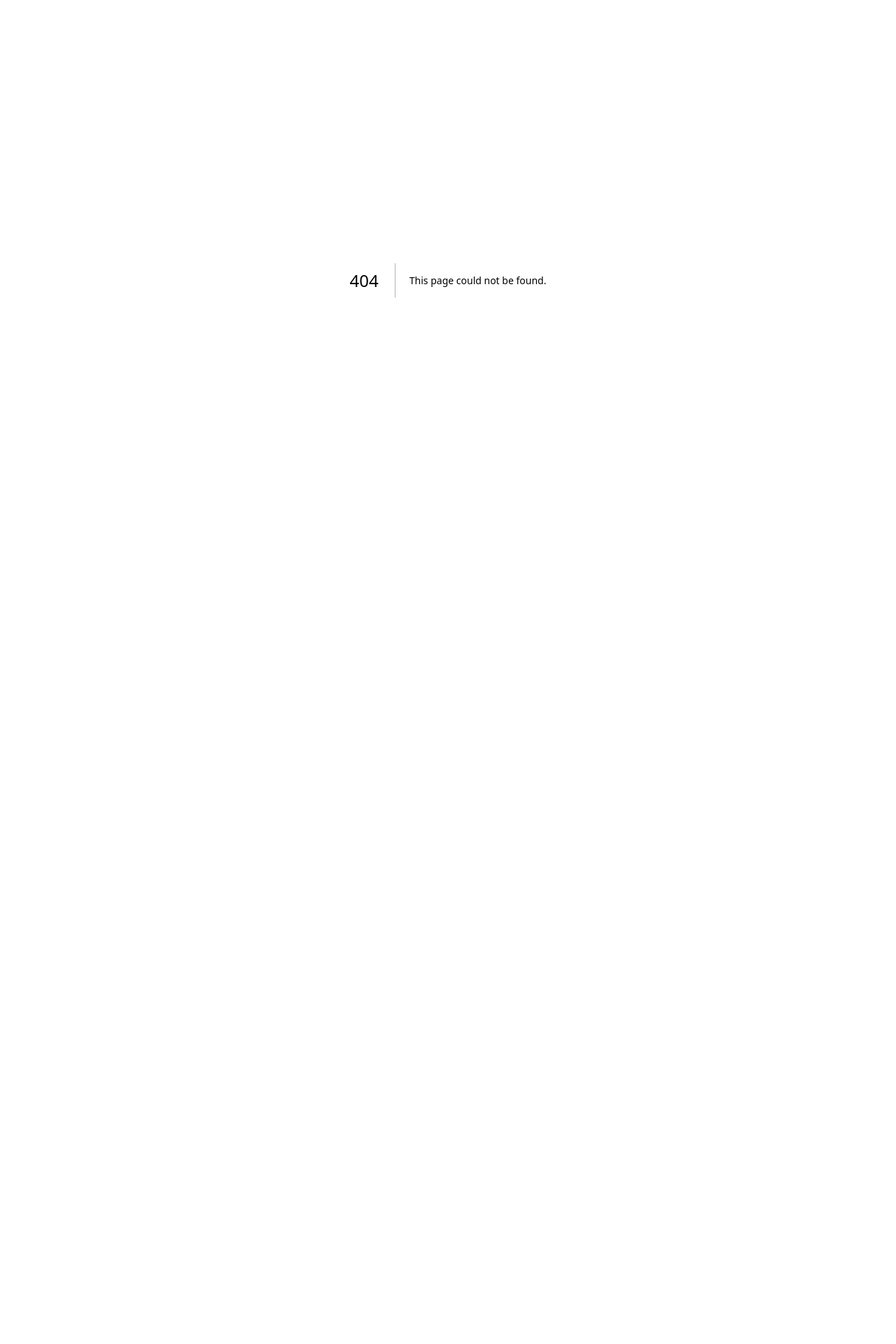
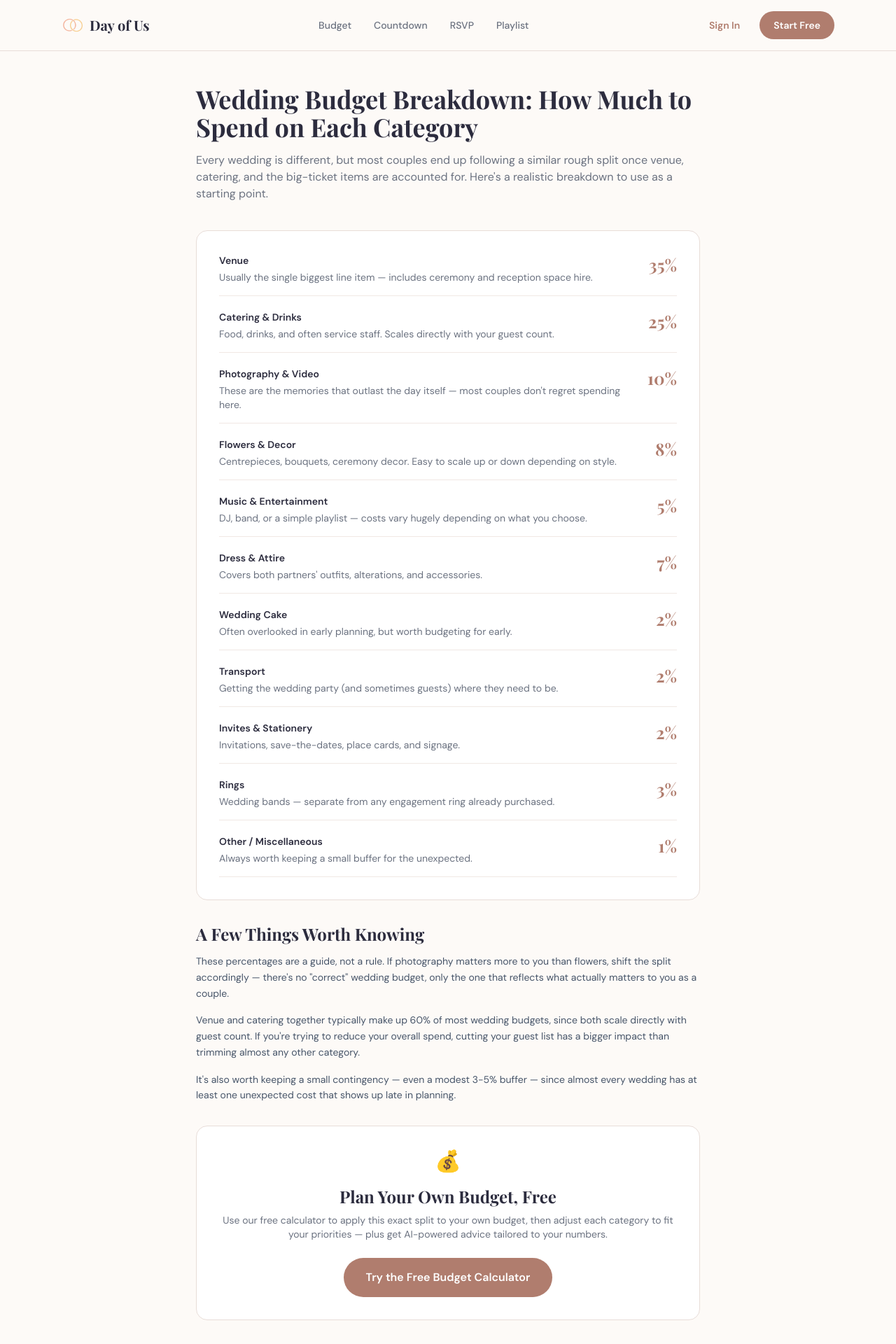
Before and after one commit to DayofUs/DayofUs, a Next.js app: page /guides/wedding-budget-breakdown in a window 1280 px wide. Before the commit this address had no page. Shown: the top 1920 px of the page at 70% size. Before the commit the page ends 800 px from the top, so only its background shows below. Built offline with nearby package versions, Linux system fonts and the light colour scheme; no server answers; a web font is replaced by a local one.

Commit message:
Create page.tsx

```diff
--- /dev/null
+++ b/app/guides/wedding-budget-breakdown/page.tsx
@@ -0,0 +1,68 @@
+import type { Metadata } from 'next';
+import Header from '@/components/Header';
+import Footer from '@/components/Footer';
+import Link from 'next/link';
+
+export const metadata: Metadata = {
+  title: 'Wedding Budget Breakdown: How Much to Spend on Each Category | Day of Us',
+  description: 'A realistic wedding budget breakdown by category — venue, catering, photography, and more — plus a free calculator to plan your own.',
+};
+
+const breakdown = [
+  { category: 'Venue', percent: 35, note: 'Usually the single biggest line item — includes ceremony and reception space hire.' },
+  { category: 'Catering & Drinks', percent: 25, note: 'Food, drinks, and often service staff. Scales directly with your guest count.' },
+  { category: 'Photography & Video', percent: 10, note: 'These are the memories that outlast the day itself — most couples don\'t regret spending here.' },
+  { category: 'Flowers & Decor', percent: 8, note: 'Centrepieces, bouquets, ceremony decor. Easy to scale up or down depending on style.' },
+  { category: 'Music & Entertainment', percent: 5, note: 'DJ, band, or a simple playlist — costs vary hugely depending on what you choose.' },
+  { category: 'Dress & Attire', percent: 7, note: 'Covers both partners\' outfits, alterations, and accessories.' },
+  { category: 'Wedding Cake', percent: 2, note: 'Often overlooked in early planning, but worth budgeting for early.' },
+  { category: 'Transport', percent: 2, note: 'Getting the wedding party (and sometimes guests) where they need to be.' },
+  { category: 'Invites & Stationery', percent: 2, note: 'Invitations, save-the-dates, place cards, and signage.' },
+  { category: 'Rings', percent: 3, note: 'Wedding bands — separate from any engagement ring already purchased.' },
+  { category: 'Other / Miscellaneous', percent: 1, note: 'Always worth keeping a small buffer for the unexpected.' },
+];
+
+export default function WeddingBudgetBreakdownPage() {
+  return (
+    <>
+      <Header />
+      <main className="max-w-3xl mx-auto px-6 py-12">
+        <div className="mb-10">
+          <h1 className="font-serif text-3xl md:text-4xl font-bold mb-4" style={{color:'#2C2C3E'}}>Wedding Budget Breakdown: How Much to Spend on Each Category</h1>
+          <p style={{color:'#6B7280'}}>Every wedding is different, but most couples end up following a similar rough split once venue, catering, and the big-ticket items are accounted for. Here's a realistic breakdown to use as a starting point.</p>
+        </div>
+
+        <div className="bg-white rounded-2xl p-6 md:p-8 mb-8" style={{border:'1px solid #E8DDD8'}}>
+          <div className="space-y-5">
+            {breakdown.map(item => (
+              <div key={item.category} className="flex items-start justify-between gap-4 pb-4" style={{borderBottom:'1px solid #F0E8E4'}}>
+                <div className="flex-1">
+                  <div className="font-semibold text-sm mb-1" style={{color:'#2C2C3E'}}>{item.category}</div>
+                  <div className="text-sm" style={{color:'#6B7280'}}>{item.note}</div>
+                </div>
+                <div className="font-serif text-2xl font-bold flex-shrink-0" style={{color:'#B07D6E'}}>{item.percent}%</div>
+              </div>
+            ))}
+          </div>
+        </div>
+
+        <div className="prose max-w-none mb-8" style={{color:'#475569'}}>
+          <h2 className="font-serif text-2xl font-bold mb-3" style={{color:'#2C2C3E'}}>A Few Things Worth Knowing</h2>
+          <p className="mb-4 text-sm leading-relaxed">These percentages are a guide, not a rule. If photography matters more to you than flowers, shift the split accordingly — there's no "correct" wedding budget, only the one that reflects what actually matters to you as a couple.</p>
+          <p className="mb-4 text-sm leading-relaxed">Venue and catering together typically make up 60% of most wedding budgets, since both scale directly with guest count. If you're trying to reduce your overall spend, cutting your guest list has a bigger impact than trimming almost any other category.</p>
+          <p className="text-sm leading-relaxed">It's also worth keeping a small contingency — even a modest 3-5% buffer — since almost every wedding has at least one unexpected cost that shows up late in planning.</p>
+        </div>
+
+        <div className="text-center bg-white rounded-2xl p-8" style={{border:'1px solid #E8DDD8'}}>
+          <div className="text-3xl mb-4">💰</div>
+          <h3 className="font-serif text-2xl font-bold mb-2" style={{color:'#2C2C3E'}}>Plan Your Own Budget, Free</h3>
+          <p className="text-sm mb-6" style={{color:'#6B7280'}}>Use our free calculator to apply this exact split to your own budget, then adjust each category to fit your priorities — plus get AI-powered advice tailored to your numbers.</p>
+          <Link href="/budget" className="inline-block font-semibold px-8 py-4 rounded-full" style={{background:'#B07D6E', color:'#ffffff'}}>
+            Try the Free Budget Calculator
+          </Link>
+        </div>
+      </main>
+      <Footer />
+    </>
+  );
+}
```
